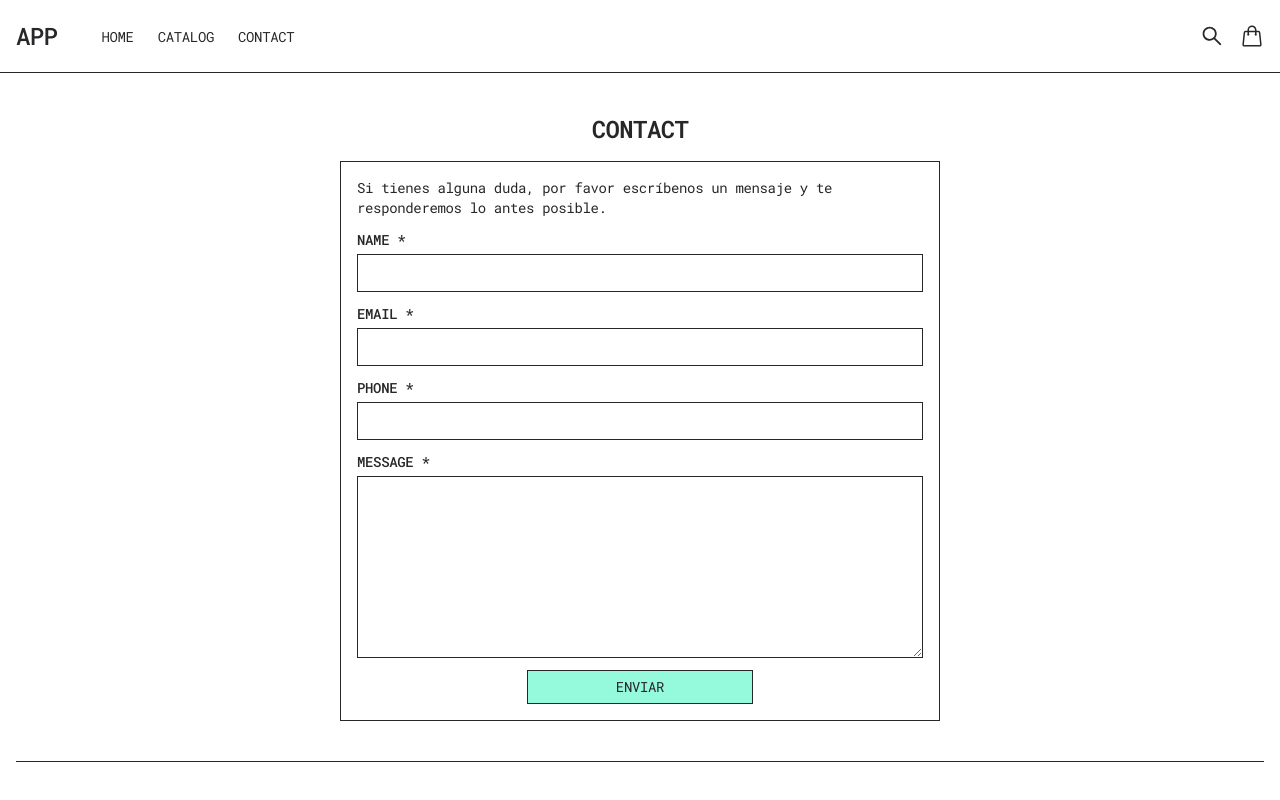
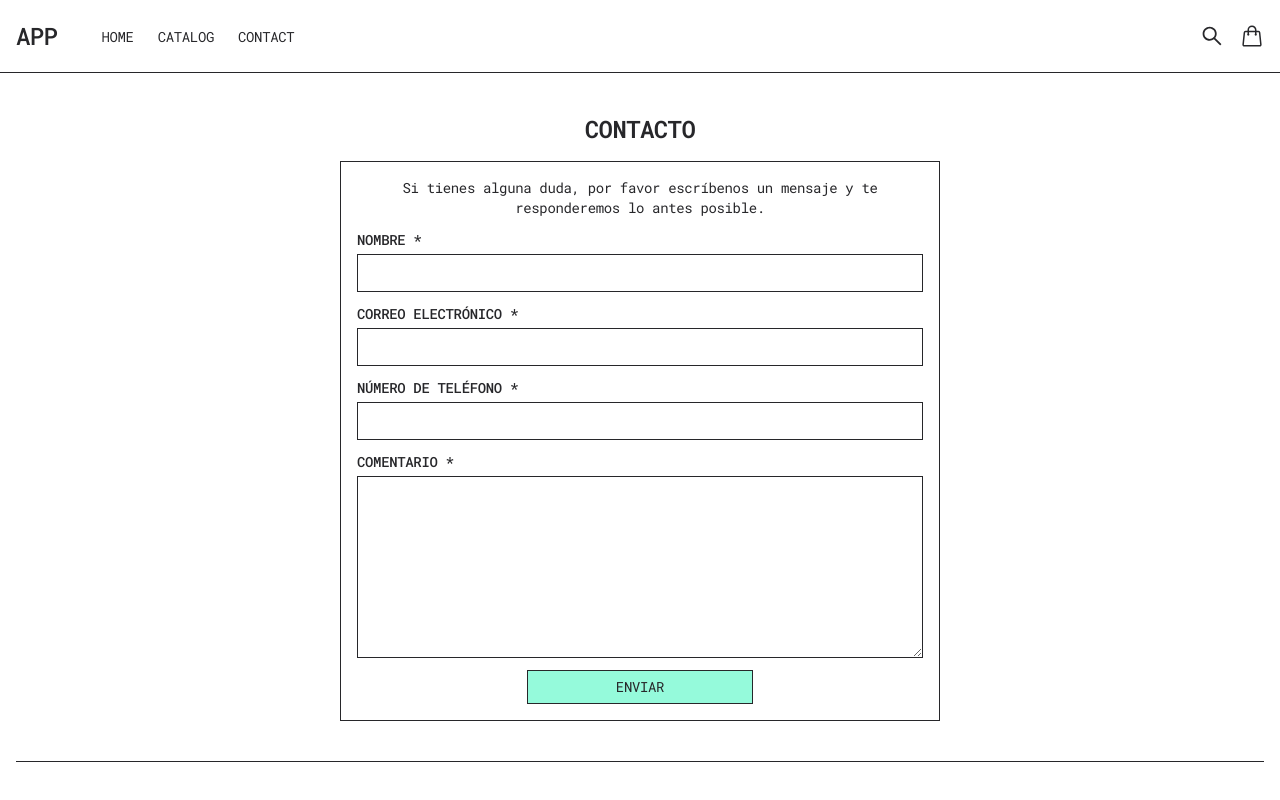
Before and after one commit to lbavendanos/privoti, a Next.js app: page /contact in a window 1280 px wide. Shown: the top 800 px of the page. Built offline with nearby package versions, Linux system fonts and the light colour scheme; no server answers.

Commit message:
Add contact success modal

```diff
--- a/src/app/api/email/contact/route.ts
+++ b/src/app/api/email/contact/route.ts
@@ -18,7 +18,7 @@ export async function POST(request: Request) {
   await transporter.sendMail({
     from: `${config('mail.from.name')} <${config('mail.from.address')}>`,
     to: 'lbavendanos@gmail.com',
-    subject: 'Contact',
+    subject: 'Contacto',
     html: render(ContactEmail(params)),
   })
 
--- a/src/common/components/Paragraph.tsx
+++ b/src/common/components/Paragraph.tsx
@@ -5,10 +5,21 @@ export interface ParagraphProps extends React.ComponentPropsWithRef<'p'> {
   size?: 'xs' | 'sm' | 'md' | 'lg' | 'xl'
   weight?: 'light' | 'normal' | 'medium' | 'semibold' | 'bold'
   uppercase?: boolean
+  centered?: boolean
 }
 
 const Paragraph = React.forwardRef<HTMLParagraphElement, ParagraphProps>(
-  ({ size = 'md', weight = 'normal', uppercase, className, ...props }, ref) => {
+  (
+    {
+      size = 'md',
+      weight = 'normal',
+      uppercase,
+      centered,
+      className,
+      ...props
+    },
+    ref
+  ) => {
     return (
       <p
         {...props}
@@ -26,6 +37,7 @@ const Paragraph = React.forwardRef<HTMLParagraphElement, ParagraphProps>(
           weight === 'semibold' && 'font-semibold',
           weight === 'bold' && 'font-bold',
           uppercase && 'uppercase',
+          centered && 'text-center',
           className
         )}
       />
--- a/src/modules/contact/ContactModule.tsx
+++ b/src/modules/contact/ContactModule.tsx
@@ -7,7 +7,7 @@ export default function ContactModule() {
     <Container className="my-6 md:my-10">
       <div className="flex flex-col w-full max-w-[600px] mx-auto space-y-4">
         <Heading as="h1" className="text-center">
-          Contact
+          Contacto
         </Heading>
         <ContactForm />
       </div>
--- a/src/modules/contact/components/ContactForm.tsx
+++ b/src/modules/contact/components/ContactForm.tsx
@@ -1,12 +1,13 @@
 'use client'
 
 import { fetcher } from 'lib/utils/http'
+import { useCallback, useState } from 'react'
 import { useForm, FormController } from 'lib/utils/form'
-import { useCallback, useState } from 'react'
 import Alert from '@/common/components/Alert'
 import Button from '@/common/components/Button'
 import Paragraph from '@/common/components/Paragraph'
 import TextField from '@/common/components/TextField'
+import ContactSuccessModal from './ContactSuccessModal'
 
 interface ContactFormData {
   name: string
@@ -17,8 +18,8 @@ interface ContactFormData {
 
 export default function ContactForm() {
   const [isLoading, setIsLoading] = useState(false)
-  const [isSuccess, setIsSuccess] = useState(false)
-  const [isError, setIsError] = useState(false)
+  const [showSuccessModal, setShowSuccessModal] = useState(false)
+  const [hasError, setHasError] = useState(false)
 
   const {
     resetForm,
@@ -37,8 +38,8 @@ export default function ContactForm() {
   const handleValid = useCallback(
     async (data: ContactFormData) => {
       setIsLoading(true)
-      setIsSuccess(false)
-      setIsError(false)
+      setShowSuccessModal(false)
+      setHasError(false)
 
       try {
         await fetcher('/api/email/contact', {
@@ -50,10 +51,10 @@ export default function ContactForm() {
           body: JSON.stringify(data),
         })
 
-        setIsSuccess(true)
+        setShowSuccessModal(true)
         resetForm()
       } catch (error) {
-        setIsError(true)
+        setHasError(true)
       } finally {
         setIsLoading(false)
       }
@@ -66,21 +67,7 @@ export default function ContactForm() {
       className="flex flex-col items-center space-y-3 border border-zinc-800 p-4"
       onSubmit={handleSubmit(handleValid)}
     >
-      {isSuccess && (
-        <Alert variant="primary">
-          <Paragraph size="xs">
-            Gracias por contactarnos. Te responderemos lo antes posible.
-          </Paragraph>
-        </Alert>
-      )}
-      {isError && (
-        <Alert variant="danger">
-          <Paragraph size="xs">
-            Ha ocurrido un error, por favor inténtelo de nuevo más tarde
-          </Paragraph>
-        </Alert>
-      )}
-      <Paragraph size="sm">
+      <Paragraph size="sm" centered>
         Si tienes alguna duda, por favor escríbenos un mensaje y te
         responderemos lo antes posible.
       </Paragraph>
@@ -92,7 +79,7 @@ export default function ContactForm() {
           <TextField
             {...field}
             id="name"
-            label="Name *"
+            label="Nombre *"
             error={!!formErrors.name}
             helperText={formErrors.name?.message}
           />
@@ -106,7 +93,7 @@ export default function ContactForm() {
           <TextField
             {...field}
             id="email"
-            label="Email *"
+            label="Correo electrónico *"
             autoComplete="off"
             error={!!formErrors.email}
             helperText={formErrors.email?.message}
@@ -121,7 +108,8 @@ export default function ContactForm() {
           <TextField
             {...field}
             id="phone"
-            label="Phone *"
+            label="Número de teléfono *"
+            type="tel"
             error={!!formErrors.phone}
             helperText={formErrors.phone?.message}
           />
@@ -135,7 +123,7 @@ export default function ContactForm() {
           <TextField
             {...field}
             id="message"
-            label="Message *"
+            label="Comentario *"
             error={!!formErrors.message}
             helperText={formErrors.message?.message}
             rows={10}
@@ -143,9 +131,20 @@ export default function ContactForm() {
           />
         )}
       />
+      {hasError && (
+        <Alert variant="danger">
+          <Paragraph size="xs" centered>
+            Ha ocurrido un error, por favor inténtelo de nuevo más tarde
+          </Paragraph>
+        </Alert>
+      )}
       <Button type="submit" className="w-full md:w-2/5" disabled={isLoading}>
         Enviar
       </Button>
+      <ContactSuccessModal
+        show={showSuccessModal}
+        onHide={() => setShowSuccessModal(false)}
+      />
     </form>
   )
 }
--- /dev/null
+++ b/src/modules/contact/components/ContactSuccessModal.tsx
@@ -0,0 +1,26 @@
+'use client'
+
+import Modal, { ModalProps } from '@/common/components/Modal'
+import ModalBody from '@/common/components/ModalBody'
+import Paragraph from '@/common/components/Paragraph'
+import CloseButton from '@/common/components/CloseButton'
+
+interface ContactSuccessModalProps extends ModalProps {}
+
+export default function ContactSuccessModal({
+  onHide,
+  ...props
+}: ContactSuccessModalProps) {
+  return (
+    <Modal {...props} onHide={onHide} centered>
+      <ModalBody className="bg-primary-100">
+        <div className="flex justify-between">
+          <Paragraph size="sm" centered>
+            Gracias por contactarnos. Te responderemos lo antes posible.
+          </Paragraph>
+          <CloseButton onClick={onHide} />
+        </div>
+      </ModalBody>
+    </Modal>
+  )
+}
```
